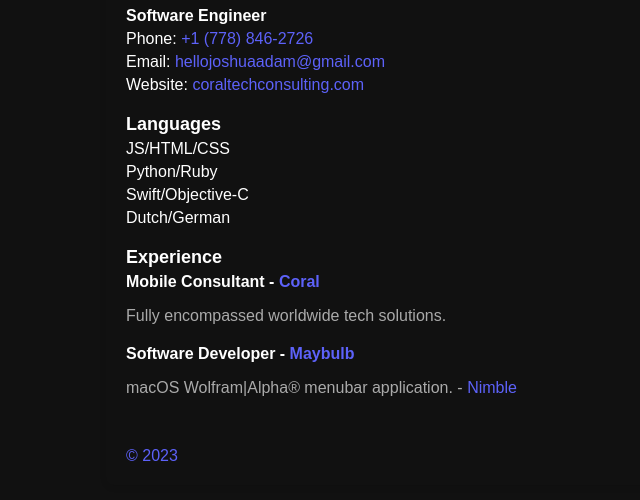
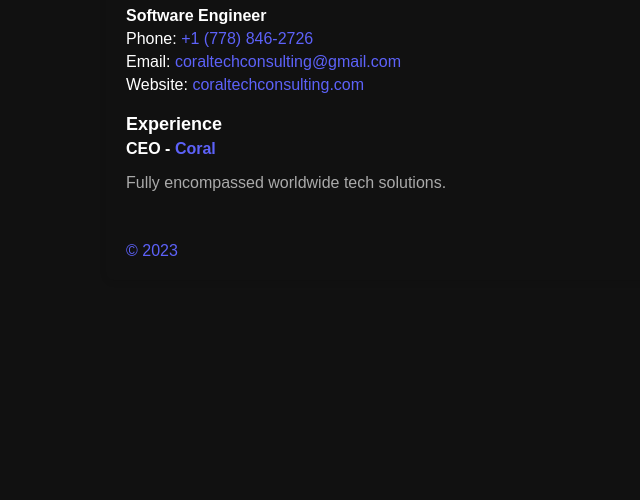
Before and after one commit to jshdm/jshdm.github.io, a plain HTML site: page index.html in a window 1280 px wide. Shown: the part 112-612 px from the top of the page, without its empty margins (214-854 px from the left). Drawn offline with Linux system fonts and the light colour scheme.

Commit message:
Spring Cleanup

```diff
--- a/index.html
+++ b/index.html
@@ -1,7 +1,7 @@
 <!DOCTYPE html>
 <html>
 <head>
-  <title>Joshua Adam | Software Engineer</title>
+  <title>Joshua Adam</title>
   <link rel="stylesheet" href="css/style.css">
   <meta name="viewport" content="width=device-width, initial-scale=1">
 </head>
@@ -12,25 +12,14 @@
 
     <ul>
       <li>Phone: <a href="tel:+1 778-846-2726">+1 (778) 846-2726</a></li>
-      <li>Email: <a href="mailto:jatrommel@gmail.com">hellojoshuaadam@gmail.com</a></li>
+      <li>Email: <a href="mailto:coraltechconsulting@gmail.com">coraltechconsulting@gmail.com</a></li>
       <li>Website: <a href="https://coraltechconsulting.com">coraltechconsulting.com</a></li>
-    </ul>
-
-    <h2>Languages</h2>
-    <ul>
-      <li>JS/HTML/CSS</li>
-      <li>Python/Ruby</li>
-      <li>Swift/Objective-C</li>
-      <li>Dutch/German</li>
     </ul>
 
     <h2>Experience</h2>
 
-    <h3>Mobile Consultant - <a href="https://coraltechconsulting.com">Coral</a></h3>
+    <h3>CEO - <a href="https://coraltechconsulting.com">Coral</a></h3>
     <p>Fully encompassed worldwide tech solutions.</i></p>
-
-    <h3>Software Developer - <a href="https://maybulb.com">Maybulb</a></h3>
-    <p>macOS Wolfram|Alpha&#174; menubar application. - <a href="https://maybulb.com/nimble">Nimble</a></p>
 
     <footer>
       <a href="https://github.com/jshdm/jshdm.github.io">&copy; 2023</a>
```
